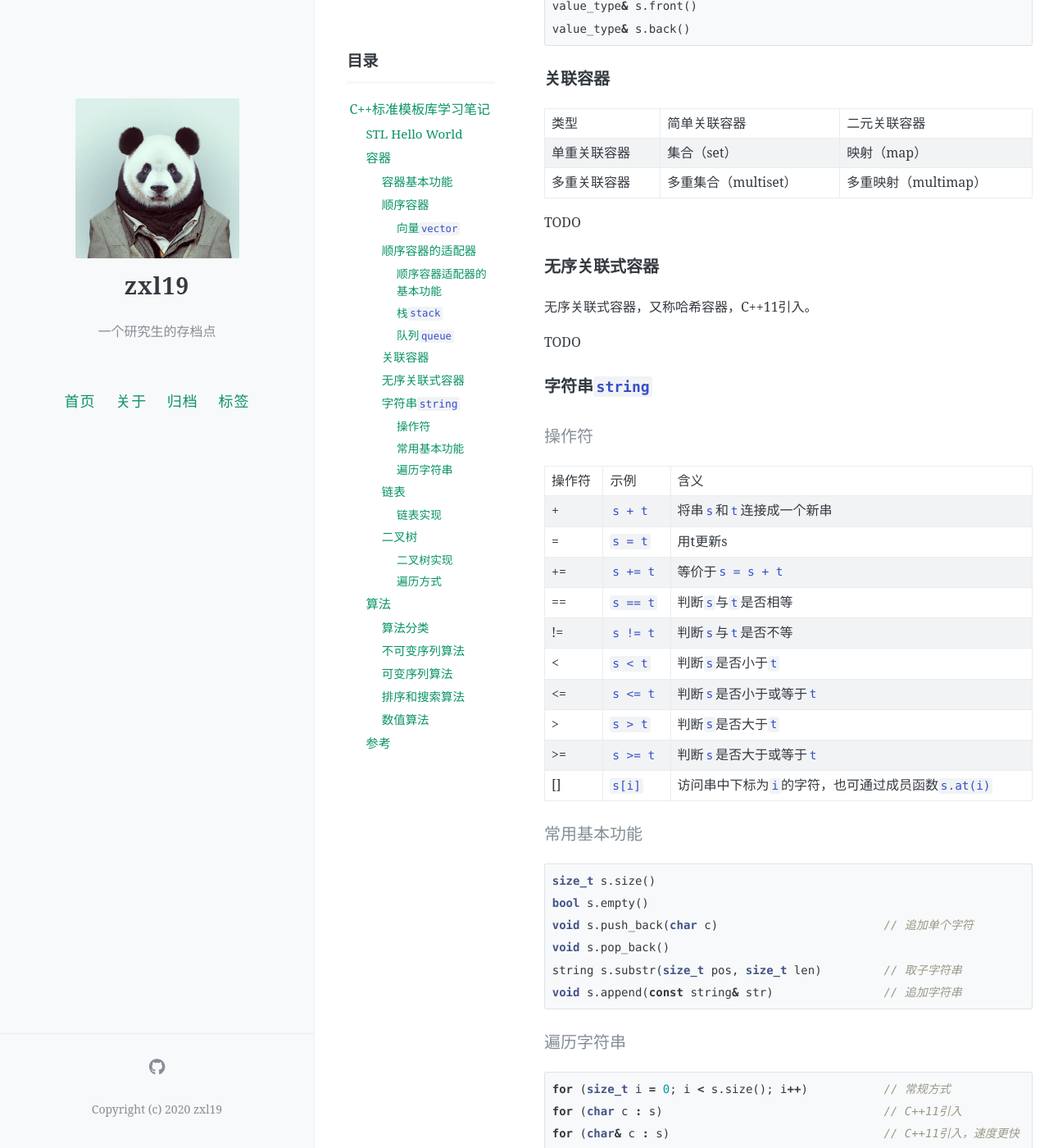
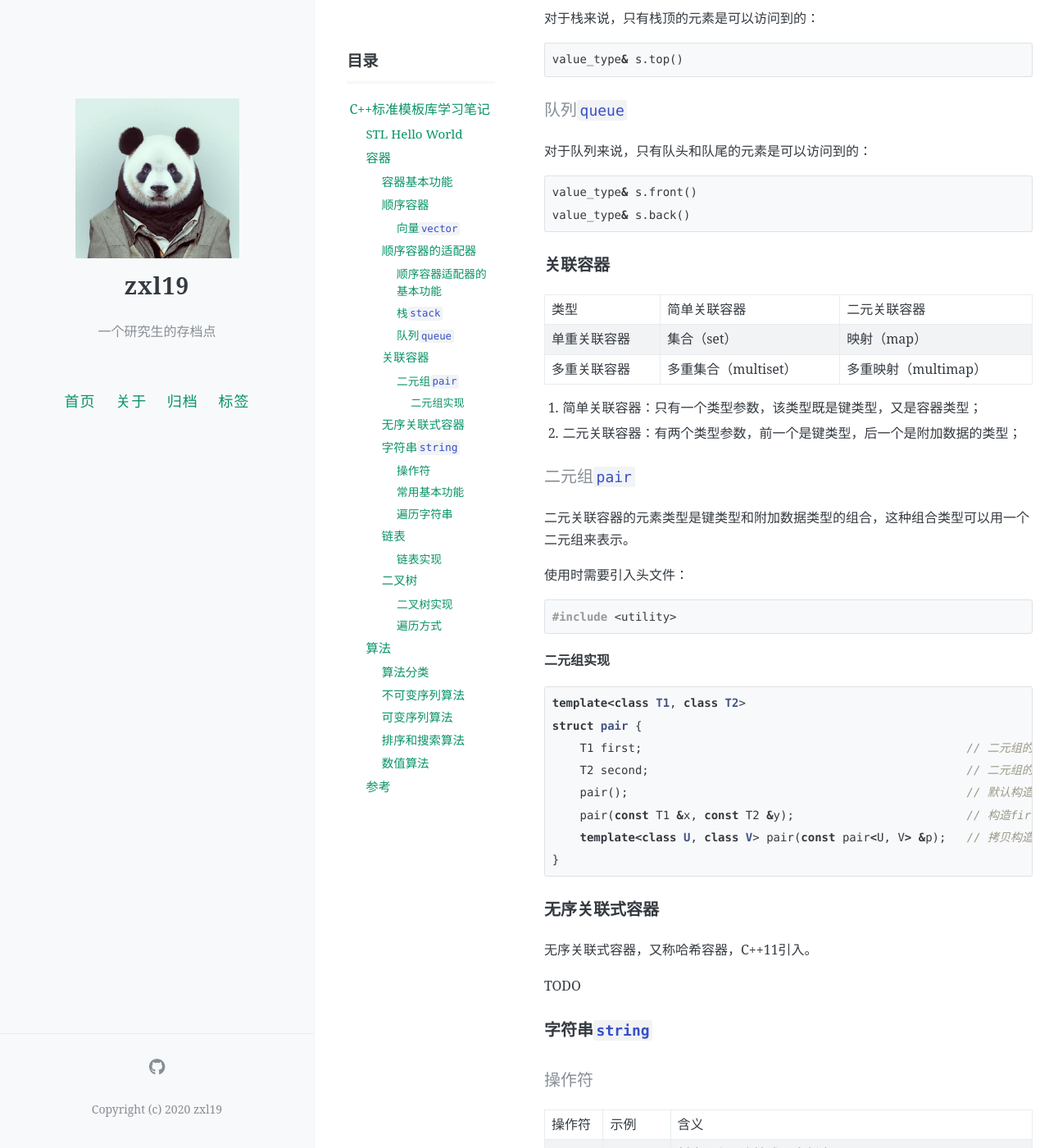
Before and after one commit to zxl19/zxl19.github.io, a Jekyll site: the page built from _posts/2021-09-19-stl-note.md, in a window 1280 px wide and 1400 px high, scrolled down 3762 px. Shown: the whole window at 82% size. Built offline with Jekyll 4.4.1, drawn with Linux system fonts in a browser that asks for light colours; comment, search, counter and statistics services are not loaded; some of the changed text lies outside the part shown.

Commit message:
Update 2021-09-19-stl-note.md

````diff
--- a/_posts/2021-09-19-stl-note.md
+++ b/_posts/2021-09-19-stl-note.md
@@ -44,6 +44,9 @@ C++标准模板库的核心包括以下三个组件：
 - s：S类型的实例；
 - T：元素类型；
 - t：T类型的实例；
+- n：整型数据；
+- p：指向s中元素的迭代器；
+- q：任何指向T类型元素的输入迭代器（未必指向S中的元素，也未必具有S::iterator类型）；
 
 ### 容器基本功能
 
@@ -71,6 +74,10 @@ void s1.swap(s2)
 S s(n, t)                   // 构造一个由n个t元素构成的容器实例s
 S s(n)                      // 构造一个有n个元素的容器实例s，每个元素都是T()
 S s(q1, q2)                 // 使用将迭代器[q1, q2)区间内的数据作为s的元素构造s
+// 赋值函数
+s.assign(n, t)              // 赋值后的容器由n个t元素构成
+s.assign(n)                 // 赋值后的容器有n个t元素的容器实例s，每个元素都是T()
+s.assign(q1, q2)            // 赋值后的容器的元素为[q1, q2)区间内的数据
 // 改变容器的大小
 void s.resize(n)
 // 首尾元素的直接访问
@@ -167,7 +174,31 @@ value_type& s.back()
 | 单重关联容器 | 集合（set） | 映射（map） |
 | 多重关联容器 | 多重集合（multiset） | 多重映射（multimap） |
 
-TODO
+1. 简单关联容器：只有一个类型参数，该类型既是键类型，又是容器类型；
+2. 二元关联容器：有两个类型参数，前一个是键类型，后一个是附加数据的类型；
+
+#### 二元组`pair`
+
+二元关联容器的元素类型是键类型和附加数据类型的组合，这种组合类型可以用一个二元组来表示。
+
+使用时需要引入头文件：
+
+```cpp
+#include <utility>
+```
+
+##### 二元组实现
+
+```cpp
+template<class T1, class T2>
+struct pair {
+    T1 first;                                               // 二元组的第一元
+    T2 second;                                              // 二元组的第二元
+    pair();                                                 // 默认构造函数
+    pair(const T1 &x, const T2 &y);                         // 构造first = x, second = y的二元组
+    template<class U, class V> pair(const pair<U, V> &p);   // 拷贝构造函数
+}
+```
 
 ### 无序关联式容器
 
````
